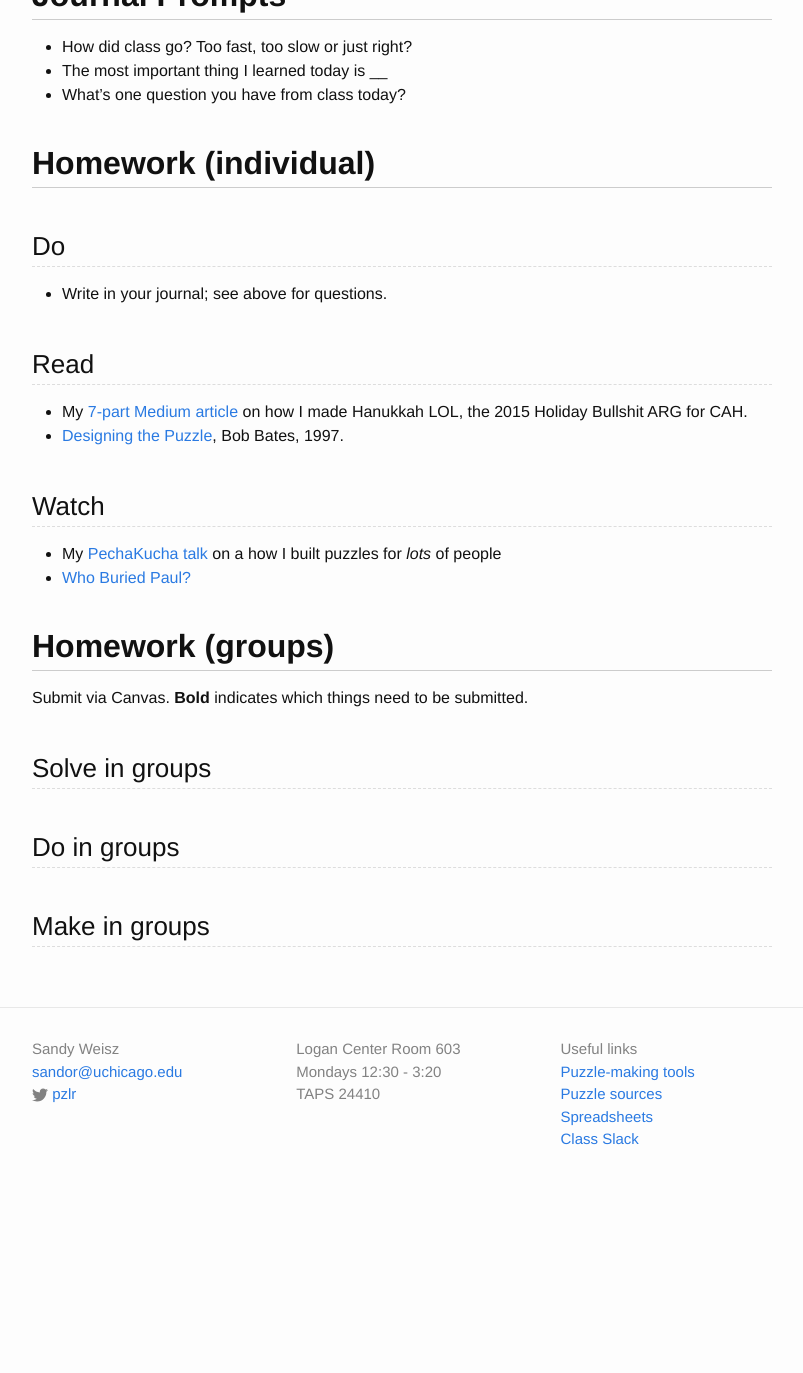
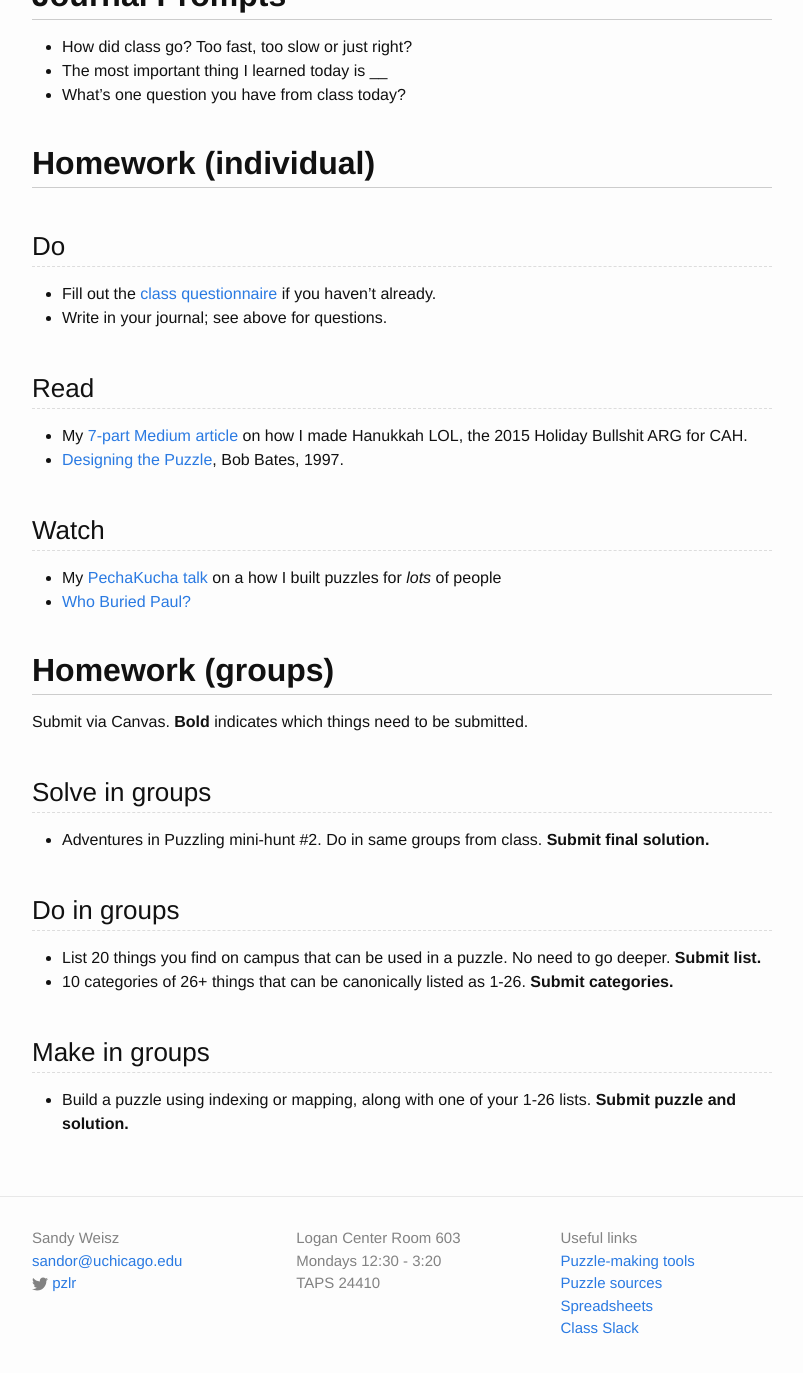
Before and after one commit to transmedia-puzzles/transmedia-puzzles.github.io, a Jekyll site: the page built from _posts/2018-10-01-1.md, in a window 1280 px wide and 1400 px high, scrolled down 312 px. Shown: the top 1373 px of the window, without its empty margins (238-1041 px from the left). Built offline with Jekyll 4.4.1, drawn with Linux system fonts in a browser that asks for light colours; before the commit the page ends 1523 px from its top, so only the background shows below that.

Commit message:
week 1 uncomment

```diff
--- a/_posts/2018-10-01-1.md
+++ b/_posts/2018-10-01-1.md
@@ -19,7 +19,7 @@ categories: class
 
 ### Do
 
-<!-- * Fill out the [class questionnaire](https://docs.google.com/a/mysteryleague.com/forms/d/14tVWw8CyRDa0zaoeORyBc1O98pVdcJ1qI6goAriJnz0/edit?usp=drive_web) if you haven't already. -->
+* Fill out the [class questionnaire](https://docs.google.com/forms/d/e/1FAIpQLSePufoFtlacyJ7v1AFpH8LcqUyrbs_uvigPMQdYUoEcr8LfjA/viewform?usp=sf_link) if you haven't already.
 * Write in your journal; see above for questions.
 
 ### Read
@@ -38,13 +38,13 @@ Submit via Canvas. **Bold** indicates which things need to be submitted.
 
 ### Solve in groups
 
-<!-- * Adventures in Puzzling mini-hunt #2. Do in same groups from class. **Submit final solution.** -->
+* Adventures in Puzzling mini-hunt #2. Do in same groups from class. **Submit final solution.**
 
 ### Do in groups
 
-<!-- * List 20 things you find on campus that can be used in a puzzle. No need to go deeper. **Submit list.** -->
-<!-- * 10 categories of 26+ things that can be canonically listed as 1-26. **Submit categories.** -->
+* List 20 things you find on campus that can be used in a puzzle. No need to go deeper. **Submit list.**
+* 10 categories of 26+ things that can be canonically listed as 1-26. **Submit categories.**
 
 ### Make in groups
 
-<!-- * Build a puzzle using indexing or mapping, along with one of your 1-26 lists. **Submit puzzle and solution.** -->
+* Build a puzzle using indexing or mapping, along with one of your 1-26 lists. **Submit puzzle and solution.**
```
